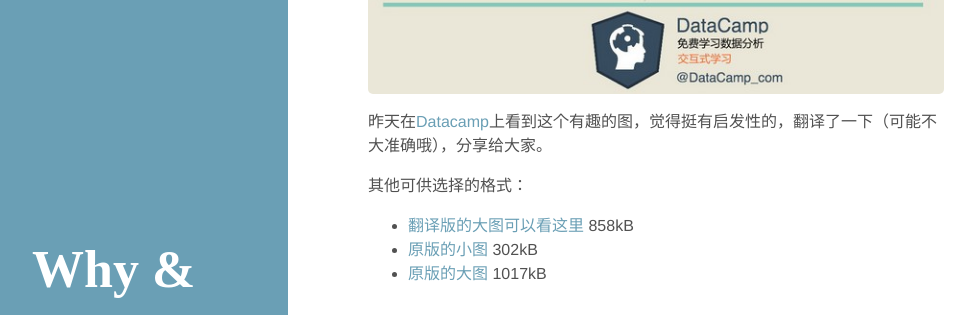
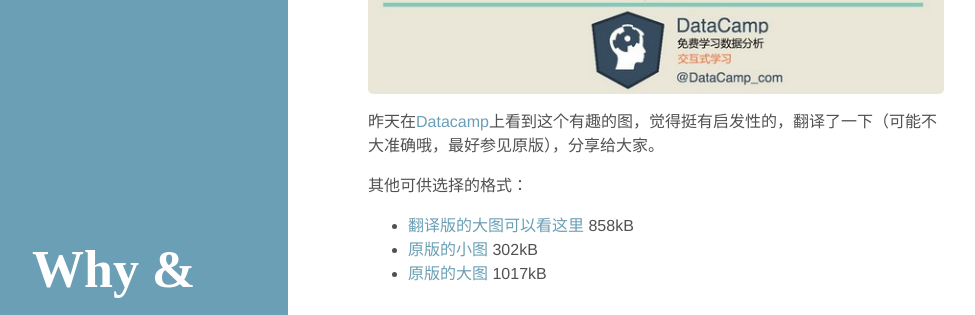
Before and after one commit to wanglongqi/wanglongqi.github.io, a Jekyll site: the page built from _posts/2014-11-15-datascientist.md, in a window 1280 px wide and 900 px high, scrolled down 2483 px. Shown: the part 203-518 px from the top of the window, without its empty margins (0-975 px from the left). Built offline with Jekyll 4.4.1, drawn with Linux system fonts in a browser that asks for light colours; comment, search, counter and statistics services are not loaded.

Commit message:
no message

```diff
--- a/_posts/2014-11-15-datascientist.md
+++ b/_posts/2014-11-15-datascientist.md
@@ -12,7 +12,7 @@ tags:
 - Translation
 ---
 ![DataScientist](/public/images/datascientist/datascientist600.jpg)
-昨天在[Datacamp](http://blog.datacamp.com/how-to-become-a-data-scientist-in-8-easy-steps-the-infographic/)上看到这个有趣的图，觉得挺有启发性的，翻译了一下（可能不大准确哦），分享给大家。
+昨天在[Datacamp](http://blog.datacamp.com/how-to-become-a-data-scientist-in-8-easy-steps-the-infographic/)上看到这个有趣的图，觉得挺有启发性的，翻译了一下（可能不大准确哦，最好参见原版），分享给大家。
 
 其他可供选择的格式：
 
```
